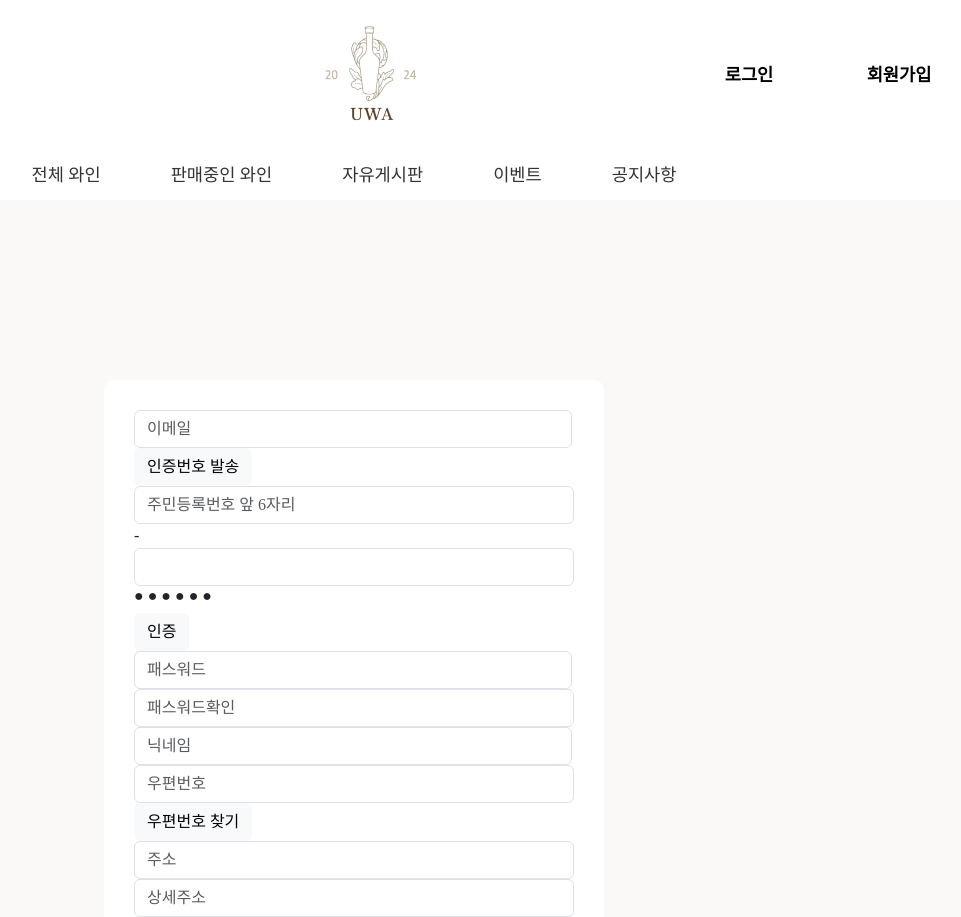
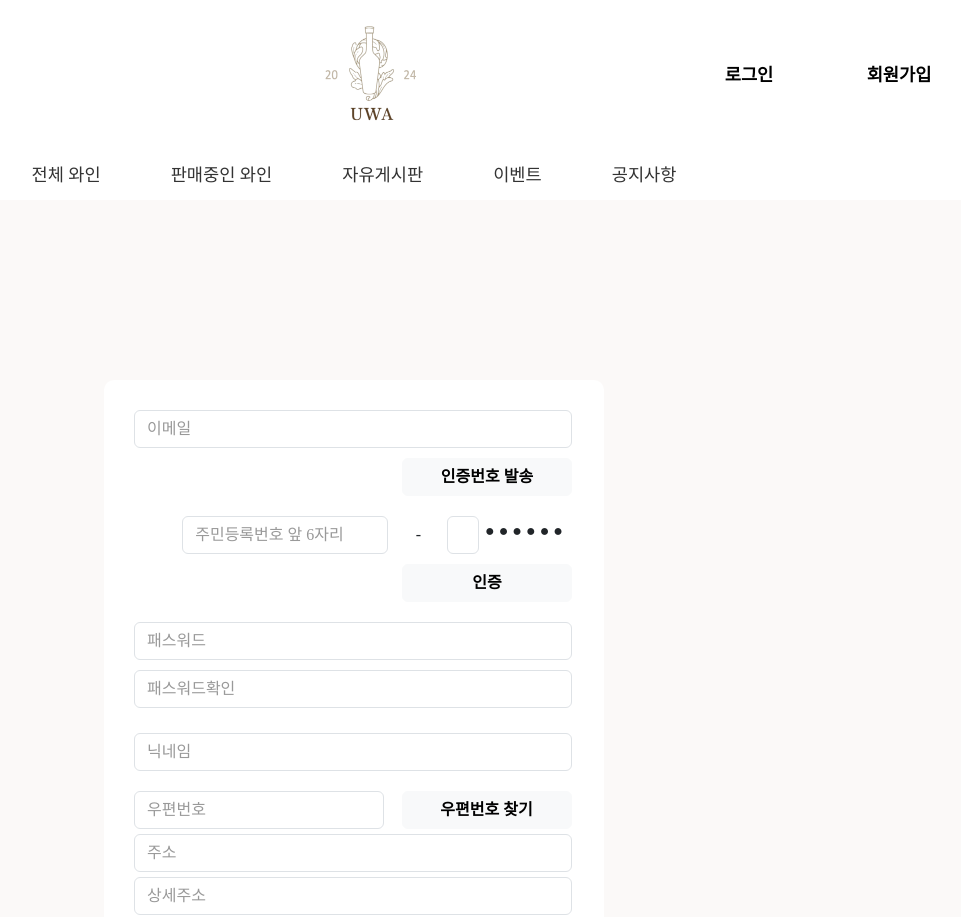
Before and after one commit to mongchongguri/UWA, a React (Create React App) app in the folder uswine/src/main/uswinefront/: page /join in a window 1280 px wide. Shown: the top 917 px of the page, without its empty margins (286-1247 px from the left). Built offline with nearby package versions, Linux system fonts and the light colour scheme; a web font is replaced by a local one.

Commit message:
join.css 업데이트
placeholder 연하게

```diff
--- a/uswine/src/main/uswinefront/src/css/join/join.css
+++ b/uswine/src/main/uswinefront/src/css/join/join.css
@@ -12,62 +12,162 @@
   background-color: #ffffff;
   border-radius: 10px;
   padding: 30px;
-  }
 
-  #joinBlock > h1 {
-    height: 50px;
-    line-height: 50px;
-    text-align: center;
-  }
-
-
-  #inputIdBlock > label {
-    font-weight: 600;
 }
 
   #inputJoinId {
   width: 438px;
   }
-
-
-  #inputPasswordBlock > label {
-    font-weight: 600;
+  #inputJoinId::placeholder{
+    color: #999;
   }
 
   #inputJoinPassword {
     width: 438px;
   }
+  #inputJoinPassword::placeholder{
+    color: #999;
+  }
 
-  #inputNickNameBlock > label {
-    font-weight: 600;
+  #inputJoinPasswordCheck {
+    width: 438px;
+  }
+  #inputJoinPasswordCheck::placeholder{
+    color: #999;
   }
 
   #inputJoinNickName {
     width: 438px;
   }
-
-  #inputAddressBlock > label {
-    font-weight: 600;
+  #inputJoinNickName::placeholder{
+    color: #999;
   }
 
-  #inputJoinAddress {
-    width: 438px;
+  #numCheck{
+    width: 150px;
+  }
+  #numCheck::placeholder{
+    color: #999;
   }
 
-  #inputPhoneBlock > label {
-    font-weight: 600;
+  #frontResident{
+    width: 205.5px;
+    margin-right: 28px;
+  }
+  #frontResident::placeholder{
+    color: #999;
+  }
+
+  #backResident{
+    width: 32px;
+    margin-left: 26px;
+    margin-right: 6px;
+  }
+  #backResident::placeholder{
+    color: #999;
   }
 
   #inputJoinPhone {
     width: 438px;
   }
+  #inputJoinPhone::placeholder{
+    color: #999;
+  }
+
+  #postcode{
+    width: 250px;
+    margin-bottom: 0;
+  }
+  #postcode::placeholder{
+    color: #999;
+  }
+
+  #address{
+    width: 438px;
+  }
+  #address::placeholder{
+    color: #999;
+  }
+
+  #detailAddress{
+    width: 438px;
+  }
+  #detailAddress::placeholder{
+    color: #999;
+  }
 
 
-  #FindAddressBtnBlock{
-    height: 20px;
-    margin-top: 15px;
-    margin-bottom: 50px;
+
+
+  #inputIdBlock{
+    padding-bottom: 20px;
+    display: flex;
+    flex-direction: column; /* 수직 방향으로 정렬 */
+    align-items: flex-end;
+    margin-right: 2px;
   }
+
+
+  #inputPasswordBlock{
+    padding-bottom: 10px;
+  }
+  #checkMessage{
+    margin-top: 5px;
+    padding-bottom: 20px;
+  }
+
+  #inputNickNameBlock{
+    padding-bottom: 20px;
+  }
+
+  #inputAddressBlock {
+    padding-bottom: 20px;
+  }
+  #inputAddressBlock #postCodeBlock{
+    display: flex;
+    align-items: center;
+    margin-bottom: 5px;
+  }
+
+  #inputAddressBlock #address{
+    margin-bottom: 5px;
+  }
+
+
+  #openPopup{
+    margin-left: 17.5px;
+    width: 170px;
+    font-weight: 800;
+  }
+
+
+  #inputResidentBlock {
+    display: flex;
+    flex-direction: column; /* 수직 방향으로 정렬 */
+    align-items: flex-end; /* 아이템들을 오른쪽으로 정렬 */
+    margin-bottom: 20px;
+  }
+  #checkEmailButton {
+    width: 170px;
+    font-weight: 800;
+    margin-left: 40px;
+  }
+
+  #checkResidentButton {
+    margin-top: 10px; /* 버튼과 인풋박스 사이에 여백을 조절하는 부분 */
+    width: 170px;
+    font-weight: 800;
+    margin-right: 2px;
+  }
+  #inputResident {
+      display: flex;
+      align-items: center;
+      margin-right: 11px;
+  }
+
+
+
+
 
   #FindAddressBtnBlock > button {
     padding: 12px 24px;
@@ -86,3 +186,13 @@
     width: 170px;
     font-weight: 800;
   }
+
+  #numCheckBlock{
+    display: flex;
+    align-items: center;
+    margin-top: 10px;
+    margin-left: 10px;
+  }
+  #numCheckButton{
+    margin-left: 10px;
+  }
```
Lines whose indentation alone changed are shown as unchanged.
